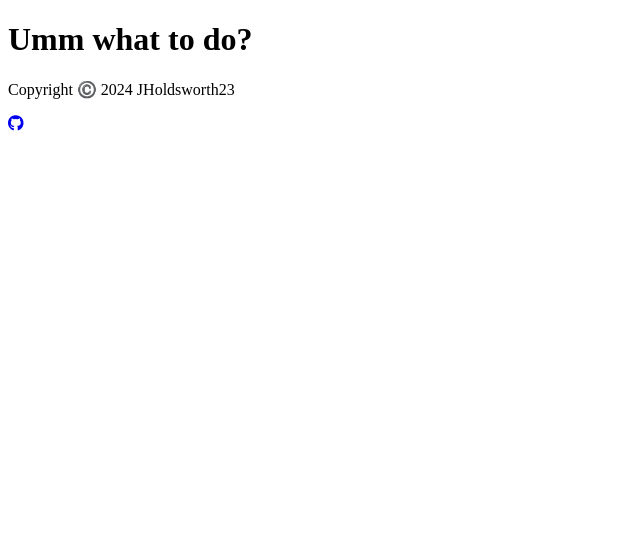
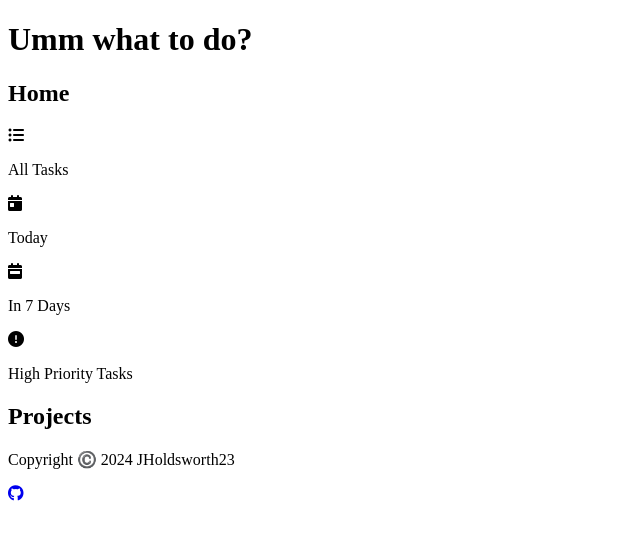
Before and after one commit to JHoldsworth23/umm-what-to-do, a plain HTML site: page template.html in a window 1280 px wide. Shown: the whole page, without its empty margins (0-640 px from the left). Drawn offline with Linux system fonts and the light colour scheme.

Commit message:
Add tasks div in the home div

```diff
--- a/template.html
+++ b/template.html
@@ -12,8 +12,33 @@
             <header class="header">
                 <h1>Umm what to do?</h1>
             </header>
-            <div class="left-panel"></div>
-            <div class="right-panel"></div>
+            <div class="left-panel">
+                <div class="home">
+                    <h2>Home</h2>
+                    <div class="" id="all-tasks">
+                        <i class="fa-solid fa-list-ul"></i>
+                        <p>All Tasks</p>
+                    </div>
+                    <div class="" id="today">
+                        <i class="fa-solid fa-calendar-day"></i>
+                        <p>Today</p>
+                    </div>
+                    <div class="" id="seven-days">
+                        <i class="fa-solid fa-calendar-week"></i>
+                        <p>In 7 Days</p>
+                    </div>
+                    <div class="" id="important">
+                        <i class="fa-solid fa-circle-exclamation"></i>
+                        <p>High Priority Tasks</p>
+                    </div>
+                </div>
+                <div class="projects">
+                    <h2>Projects</h2>
+                </div>
+            </div>
+            <div class="right-panel">
+
+            </div>
             <footer>
                 <p>Copyright ©️ 2024 JHoldsworth23</p>
                 <a href="https://github.com/JHoldsworth23" target="_blank" rel="noopener noreferrer">
```
